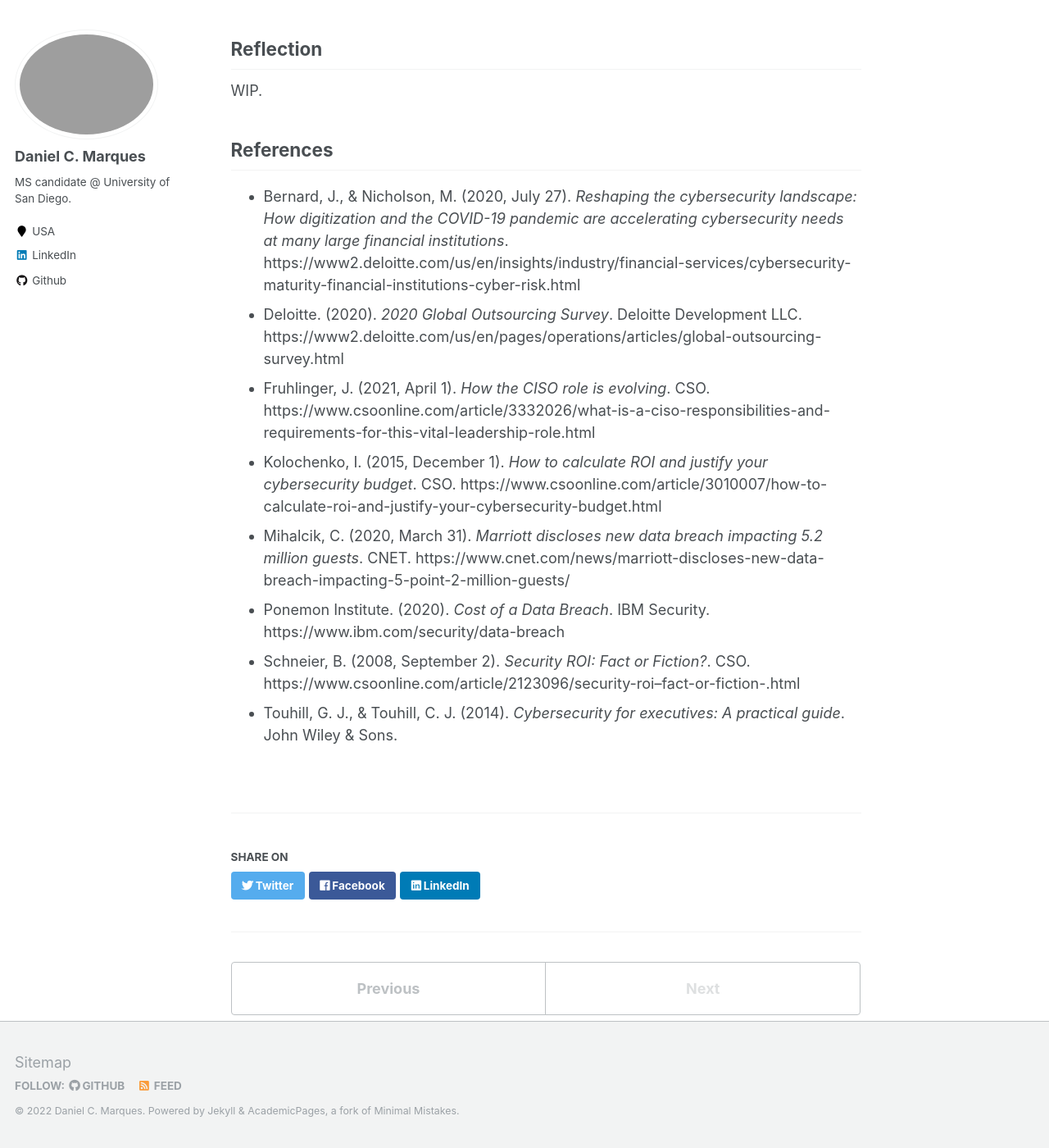
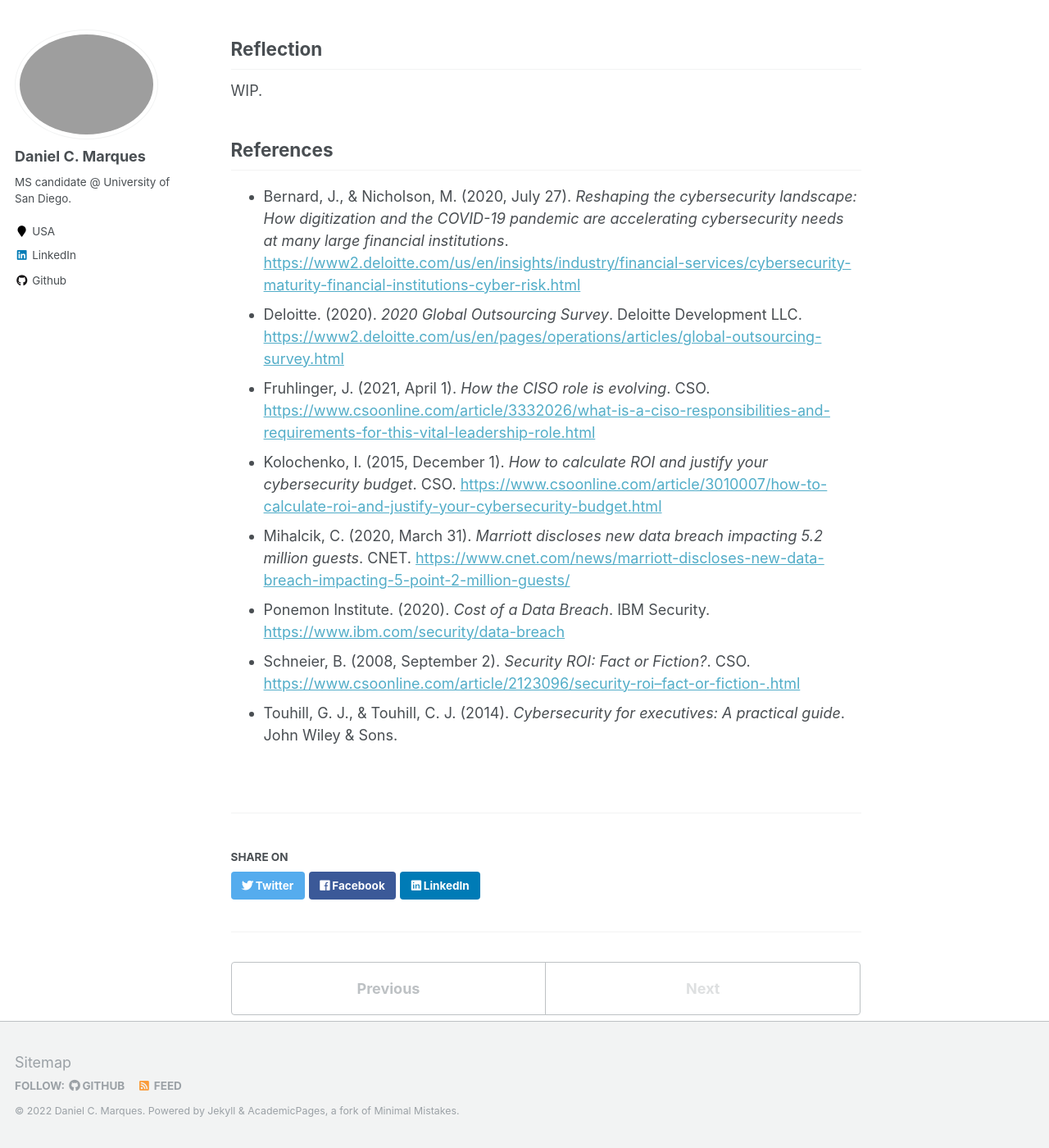
Before and after one commit to danielcmarques/danielcmarques.github.io, a Jekyll site: the page built from _portfolio/csol550.md, in a window 1280 px wide and 1400 px high, scrolled down 3214 px. Shown: the whole window at 82% size. Built offline with Jekyll 4.4.1, drawn with Linux system fonts in a browser that asks for light colours; part of the change alters nothing that is shown.

```diff
--- a/_portfolio/csol550.md
+++ b/_portfolio/csol550.md
@@ -50,11 +50,11 @@ WIP.
 WIP.
 
 ## References
-* Bernard, J., & Nicholson, M. (2020, July 27). _Reshaping the cybersecurity landscape: How digitization and the COVID-19 pandemic are accelerating cybersecurity needs at many large financial institutions_. https://www2.deloitte.com/us/en/insights/industry/financial-services/cybersecurity-maturity-financial-institutions-cyber-risk.html
-* Deloitte. (2020). _2020 Global Outsourcing Survey_. Deloitte Development LLC. https://www2.deloitte.com/us/en/pages/operations/articles/global-outsourcing-survey.html
-* Fruhlinger, J. (2021, April 1). _How the CISO role is evolving_. CSO. https://www.csoonline.com/article/3332026/what-is-a-ciso-responsibilities-and-requirements-for-this-vital-leadership-role.html
-* Kolochenko, I. (2015, December 1). _How to calculate ROI and justify your cybersecurity budget_. CSO. https://www.csoonline.com/article/3010007/how-to-calculate-roi-and-justify-your-cybersecurity-budget.html
-* Mihalcik, C. (2020, March 31). _Marriott discloses new data breach impacting 5.2 million guests_. CNET. https://www.cnet.com/news/marriott-discloses-new-data-breach-impacting-5-point-2-million-guests/
-* Ponemon Institute. (2020). _Cost of a Data Breach_. IBM Security. https://www.ibm.com/security/data-breach
-* Schneier, B. (2008, September 2). _Security ROI: Fact or Fiction?_. CSO. https://www.csoonline.com/article/2123096/security-roi--fact-or-fiction-.html
+* Bernard, J., & Nicholson, M. (2020, July 27). _Reshaping the cybersecurity landscape: How digitization and the COVID-19 pandemic are accelerating cybersecurity needs at many large financial institutions_. [https://www2.deloitte.com/us/en/insights/industry/financial-services/cybersecurity-maturity-financial-institutions-cyber-risk.html](https://www2.deloitte.com/us/en/insights/industry/financial-services/cybersecurity-maturity-financial-institutions-cyber-risk.html)
+* Deloitte. (2020). _2020 Global Outsourcing Survey_. Deloitte Development LLC. [https://www2.deloitte.com/us/en/pages/operations/articles/global-outsourcing-survey.html](https://www2.deloitte.com/us/en/pages/operations/articles/global-outsourcing-survey.html)
+* Fruhlinger, J. (2021, April 1). _How the CISO role is evolving_. CSO. [https://www.csoonline.com/article/3332026/what-is-a-ciso-responsibilities-and-requirements-for-this-vital-leadership-role.html](https://www.csoonline.com/article/3332026/what-is-a-ciso-responsibilities-and-requirements-for-this-vital-leadership-role.html)
+* Kolochenko, I. (2015, December 1). _How to calculate ROI and justify your cybersecurity budget_. CSO. [https://www.csoonline.com/article/3010007/how-to-calculate-roi-and-justify-your-cybersecurity-budget.html](https://www.csoonline.com/article/3010007/how-to-calculate-roi-and-justify-your-cybersecurity-budget.html)
+* Mihalcik, C. (2020, March 31). _Marriott discloses new data breach impacting 5.2 million guests_. CNET. [https://www.cnet.com/news/marriott-discloses-new-data-breach-impacting-5-point-2-million-guests/](https://www.cnet.com/news/marriott-discloses-new-data-breach-impacting-5-point-2-million-guests/)
+* Ponemon Institute. (2020). _Cost of a Data Breach_. IBM Security. [https://www.ibm.com/security/data-breach](https://www.ibm.com/security/data-breach)
+* Schneier, B. (2008, September 2). _Security ROI: Fact or Fiction?_. CSO. [https://www.csoonline.com/article/2123096/security-roi--fact-or-fiction-.html](https://www.csoonline.com/article/2123096/security-roi--fact-or-fiction-.html)
 * Touhill, G. J., & Touhill, C. J. (2014). _Cybersecurity for executives: A practical guide_. John Wiley & Sons.
```
